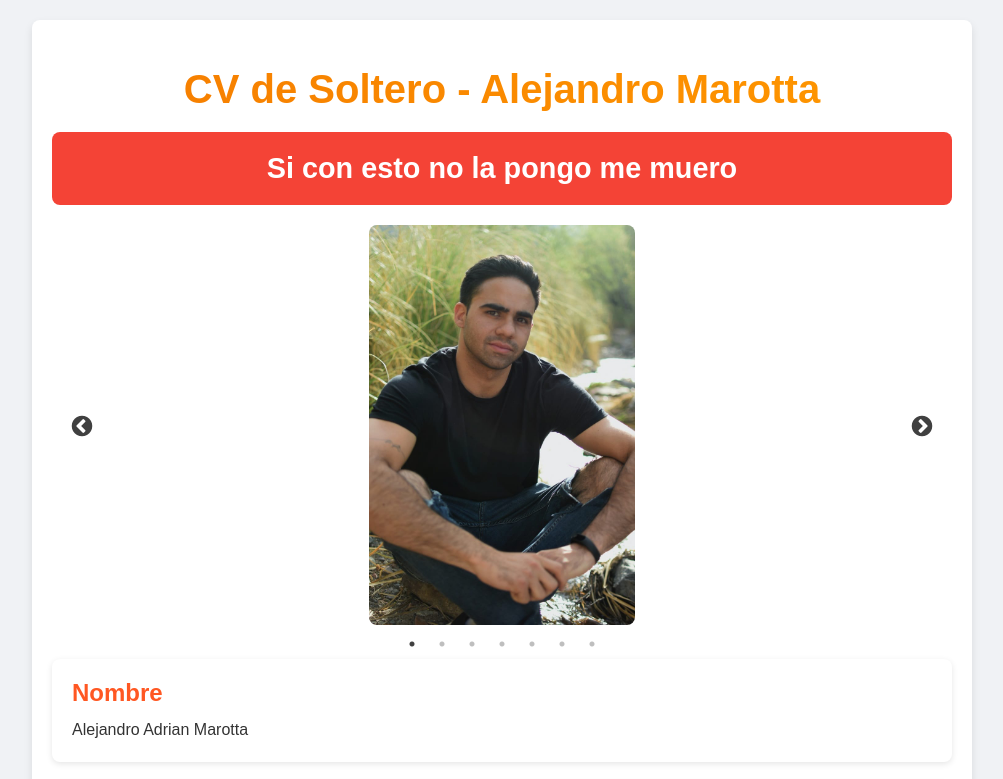
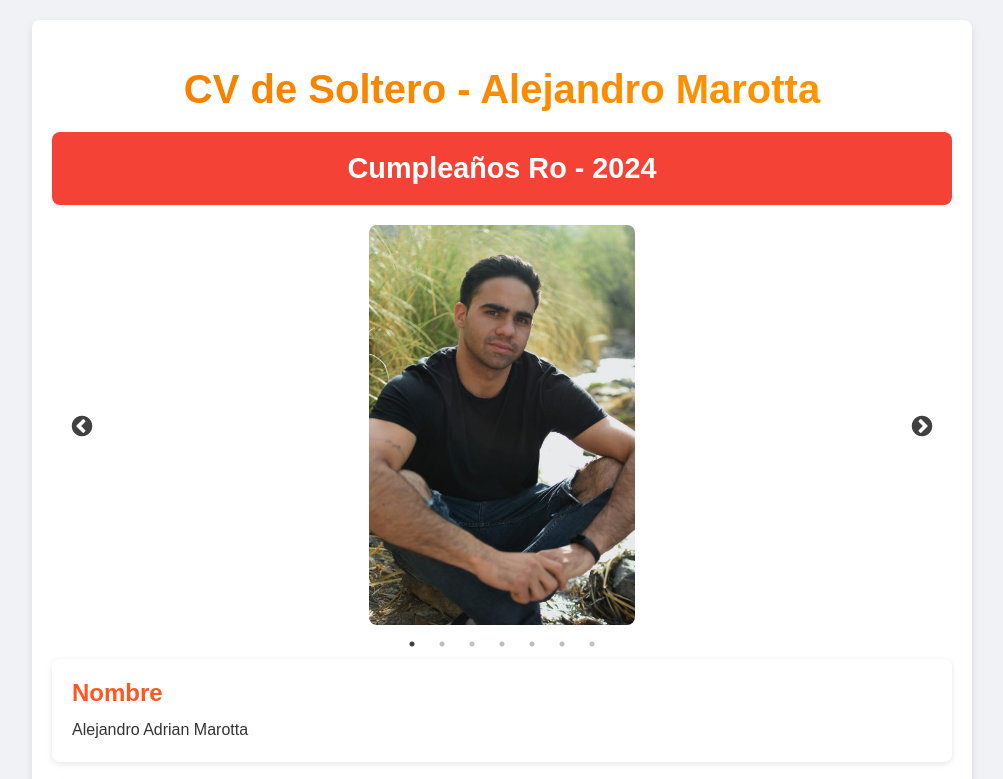
Before and after one commit to amarotta1/cv-soltero, a plain HTML site: page index.html in a window 1280 px wide. Shown: the top 779 px of the page, without its empty margins (138-1141 px from the left). Drawn offline with nearby package versions, Linux system fonts and the light colour scheme.

Commit message:
Update index.html banner change

```diff
--- a/index.html
+++ b/index.html
@@ -138,7 +138,7 @@
         <h1>CV de Soltero - Alejandro Marotta</h1>
 
         <div class="banner">
-            <h2>Si con esto no la pongo me muero</h2>
+            <h2>Cumpleaños Ro - 2024</h2>
         </div>
 
         <div class="carousel">
```
